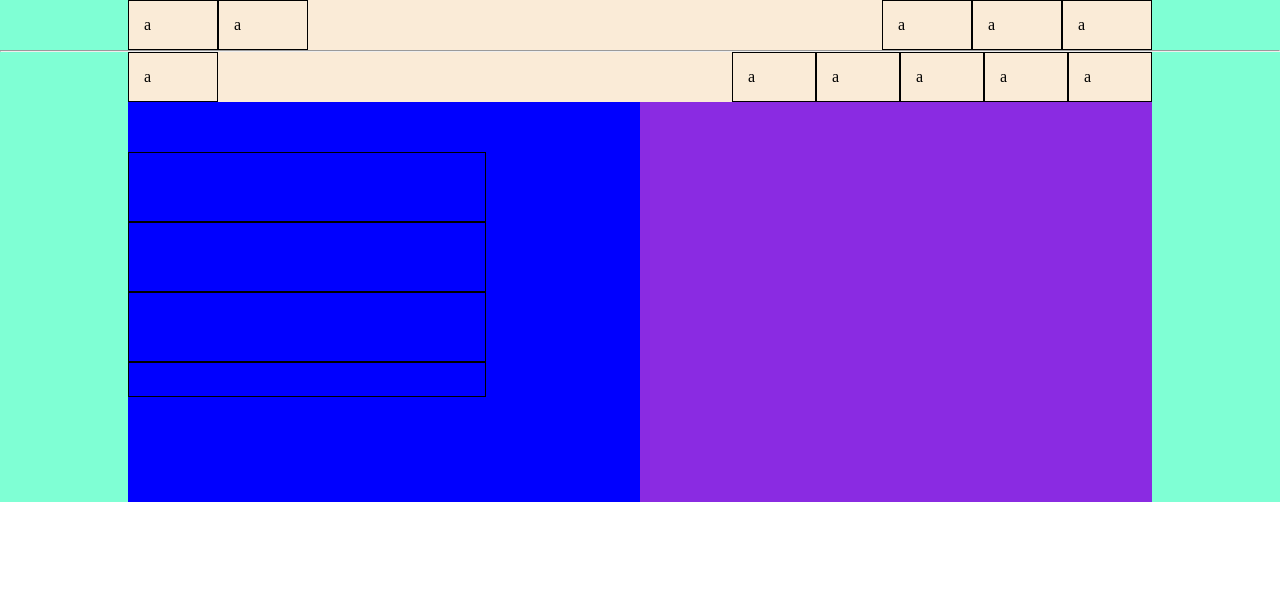
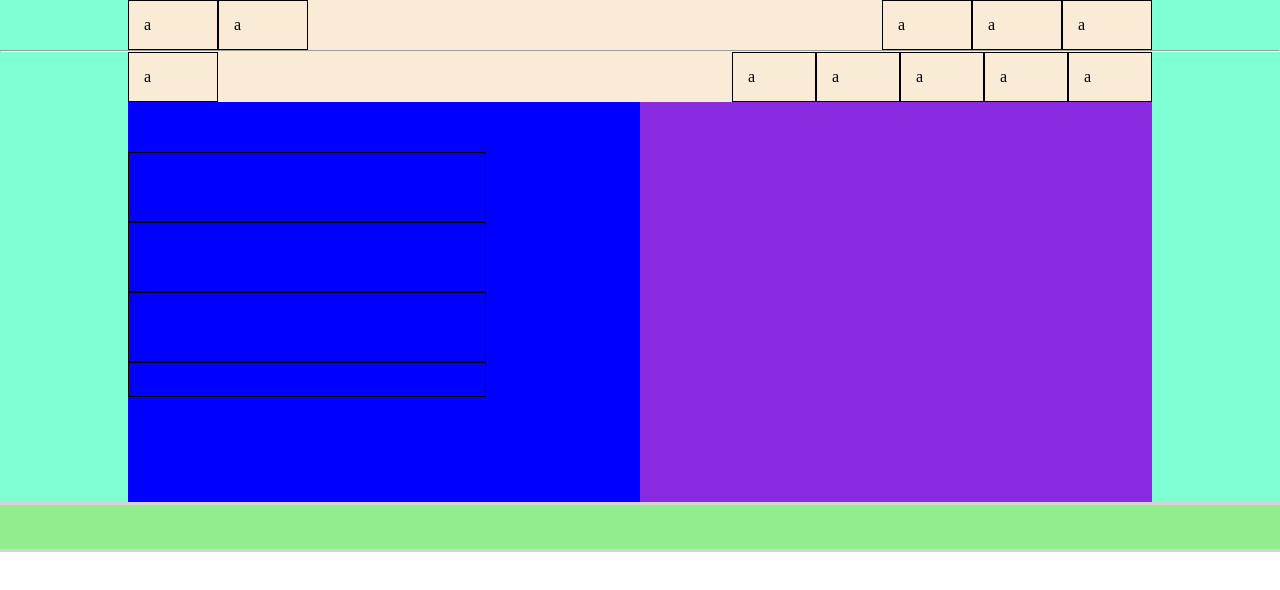
Before and after one commit to SimoneSaramondi/htmlcss-hubspot, a plain HTML site: page index.html in a window 1280 px wide. Drawn offline with Linux system fonts and the light colour scheme.

Commit message:
progettazione footer dell'header

```diff
--- a/style.css
+++ b/style.css
@@ -112,3 +112,11 @@
     width: 70%;
 }
 /*CHIUSURA PARTE CENTRALE HEADER*/
+/*APERTURA FOOTER-HEADER*/
+#footer-header{
+    height: 50px;
+    background-color:lightgreen;
+    border-bottom: 3px solid lightgrey;
+    border-top: 3px solid lightgrey;
+}
+/*CHIUSURA FOOTER-HEADER*/
```
